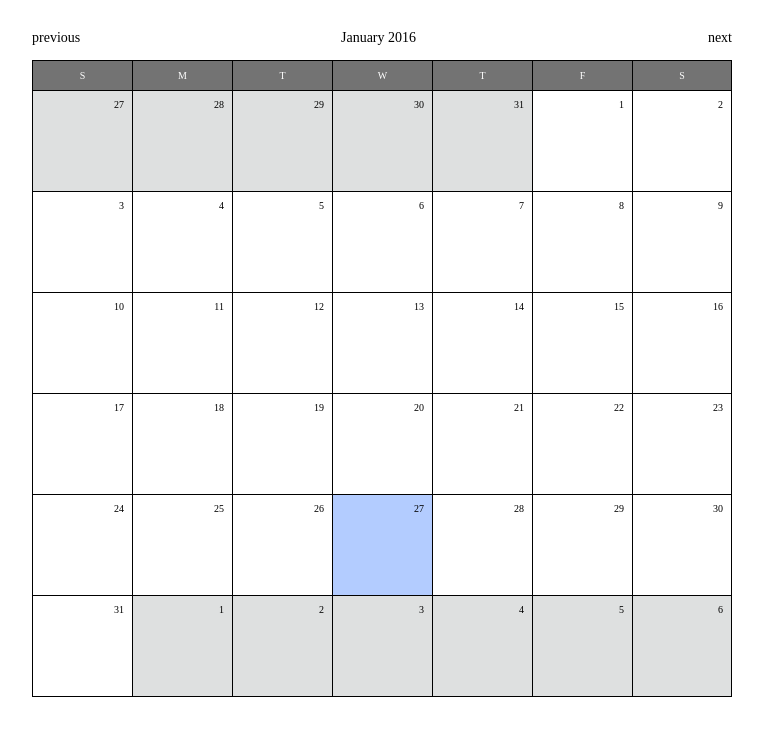
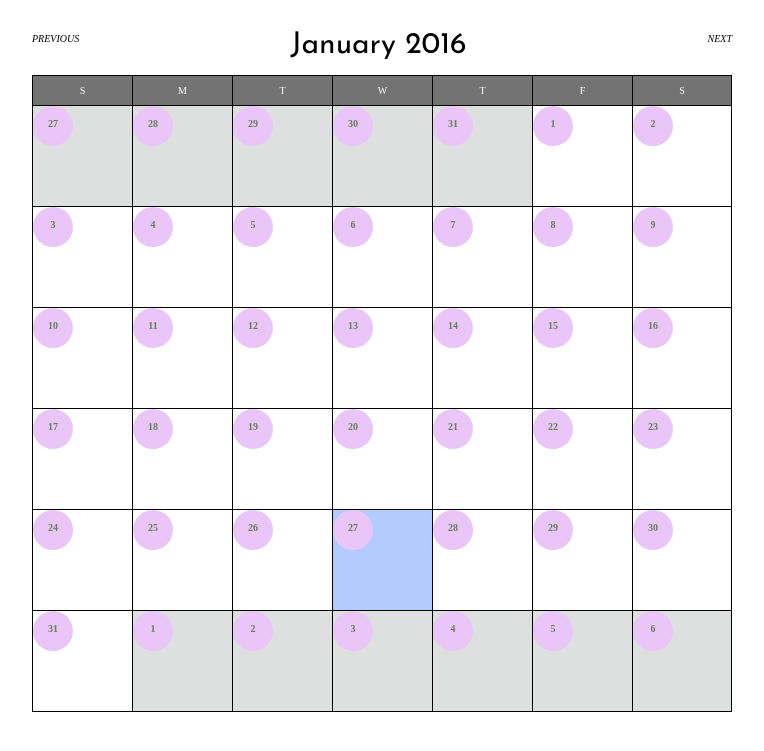
Before and after one commit to laineyr19/ToDoApp, a Flask app: page /displayevent in a window 1280 px wide. Shown: the top 751 px of the page, without its empty margins (258-1022 px from the left). Run offline with Flask 2, Linux system fonts and the light colour scheme; some libraries are stand-ins or nearby versions; some web fonts are replaced.

Commit message:
update on app.py and clndr.css
using display event.

```diff
--- a/app/app.py
+++ b/app/app.py
@@ -2,6 +2,7 @@ from flask import Flask, render_template, redirect, url_for, flash
 from flask import g
 from flask import Response
 from flask import request
+from flask import jsonify
 import json
 import MySQLdb
 from datetime import datetime
@@ -54,7 +55,6 @@ def saving_event():
     category=request.form.get("category")
     starttimestamp=datetime.strptime(startdate + " " + starthour + ":" + startminute + startampm,"%m/%d/%Y %I:%M%p")
     endtimestamp=datetime.strptime(enddate + " " + endhour + ":" + endminute + endampm,"%m/%d/%Y %I:%M%p")
-    import pdb; pdb.set_trace()
     #starttimestamp=datetime.strptime(startdate + " " + starthour + ":" + startminute + " " + startampm, '%m/%d/%Y %I:%M %p')
     insert="INSERT INTO ToDodb.todos(title, description, starttime, endtime, categoryid) VALUES ('{title}', '{description}', '{starttimestamp}', '{endtimestamp}', '{category}')".format(
                                                                                                                                                                                title=title, description=description, starttimestamp=starttimestamp, endtimestamp=endtimestamp, category=category)
@@ -66,5 +66,15 @@ def saving_event():
 def displayevent():
     return render_template('displayevent.html')
 
+@app.route("/getevents", methods=['GET'])
+def selectmonth():
+    import pdb;pdb.set_trace()
+    starttime="2016-01-01"
+    endtime="2016-01-20"
+    gettingevents = query_db("SELECT title, description, categoryid from todos where starttime > '{starttime}' and starttime < '{endtime}'".format(starttime=starttime, endtime=endtime))
+    #return jsonify(gettingevents)
+    return gettingevents
+
+
 if __name__ == "__main__":
   app.run(debug=True)
--- a/app/static/css/clndr.css
+++ b/app/static/css/clndr.css
@@ -1,4 +1,5 @@
 @import url(http://fonts.googleapis.com/css?family=Droid+Sans+Mono);
+@import url(https://fonts.googleapis.com/css?family=Josefin+Sans);
 .clearfix:after {
   content: ".";
   display: block;
@@ -70,6 +71,8 @@ p {
   float: left;
   width: 33%;
   text-align: center;
+  font-family: 'Josefin Sans';
+  font-size: 30px;
 }
 .cal1 .clndr .clndr-controls .clndr-control-button {
   float: left;
@@ -149,7 +152,7 @@ p {
   height: inherit;
 }
 .cal1 .clndr .clndr-table tr .day:hover {
-  background: #eee;
+  background: pink;
 }
 .cal1 .clndr .clndr-table tr .day.today,
 .cal1 .clndr .clndr-table tr .day.my-today {
@@ -179,10 +182,17 @@ p {
   border-right: 1px solid #000000;
 }
 .cal1 .clndr .clndr-table tr .day .day-contents {
-  box-sizing: border-box;
-  padding: 8px;
-  font-size: 10px;
-  text-align: right;
+	box-sizing: border-box;
+	padding: 12px 0px 0px 0px;
+	font-size: 10px;
+	text-align: center;
+	background: #E9C6F7;
+	width: 40px;
+	height: 40px;
+	border-radius: 20px 20px 20px 20px;
+	display: block;
+	color: #628057;
+	font-weight: 600;
 }
 .cal1 .clndr .clndr-table tr .empty,
 .cal1 .clndr .clndr-table tr .adjacent-month,
@@ -198,7 +208,7 @@ p {
 .cal1 .clndr .clndr-table tr .adjacent-month:hover,
 .cal1 .clndr .clndr-table tr .my-empty:hover,
 .cal1 .clndr .clndr-table tr .my-adjacent-month:hover {
-  background: #BFBFBF;
+  background: blue;
 }
 .cal1 .clndr .clndr-table tr .empty:last-child,
 .cal1 .clndr .clndr-table tr .adjacent-month:last-child,
@@ -425,6 +435,14 @@ p {
   -ms-user-select: none;
   /* IE10+ */
 }
+
+.clndr-next-button,
+.clndr-previous-button {
+	/*text-transform: uppercase;*/
+	font-variant: small-caps;
+	font-style: italic;
+}
+
 .clndr-next-button.inactive,
 .clndr-previous-button.inactive,
 .clndr-next-year-button.inactive,
```
